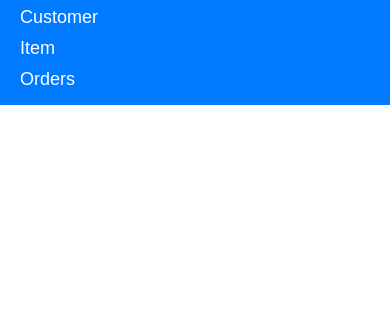
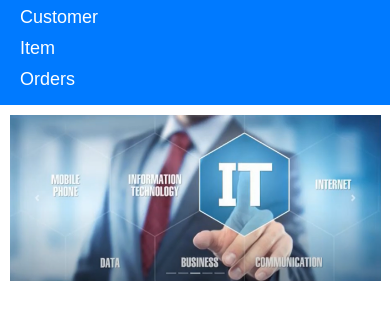
Before and after one commit to kavindisathsarani/IT-Assignment-9, a plain HTML site: page index.html in a window 390 px wide. Shown: the part 82-402 px from the top of the page. Drawn offline with nearby package versions, Linux system fonts and the light colour scheme.

Commit message:
All done

```diff
--- a/index.html
+++ b/index.html
@@ -22,7 +22,7 @@
     </nav>
 
     <section id="HomePage">
-      <!-- <img src="/assests/images/Screenshot 2024-11-17 184955.png" alt="" /> -->
+      <img src="/assests/images/Screenshot 2024-11-17 184955.png" alt="" />
     </section>
 
     <section class="customer-sec" id="CustomerManage" style="display: none">
--- a/style/home-sec.css
+++ b/style/home-sec.css
@@ -1,3 +1,36 @@
 #HomePage img {
-  margin: 30px 30px 0 50px;
+  margin: 30px auto 0 50px; /* Center the image horizontally with margin auto */
+  display: block; /* Ensure the image is treated as a block element for centering */
 }
+
+@media (max-width: 1240px) {
+  /* Styles for screens with width 1240px or smaller */
+  #HomePage img {
+    margin: 20px auto 0 40px;
+    max-width: 85%; /* Adjust max width for medium screens */
+  }
+}
+
+@media (max-width: 1200px) {
+  /* For laptops and tablets */
+  #HomePage img {
+    margin: 20px auto 0 40px;
+    max-width: 80%; /* Reduce the max width for medium screens */
+  }
+}
+
+@media (max-width: 768px) {
+  /* For tablets and small screens */
+  #HomePage img {
+    margin: 15px auto 0 30px;
+    max-width: 90%; /* Further reduce the max width for smaller screens */
+  }
+}
+
+@media (max-width: 480px) {
+  /* For mobile devices */
+  #HomePage img {
+    margin: 10px auto 0 10px;
+    max-width: 95%; /* Almost full width on mobile */
+  }
+}
```
